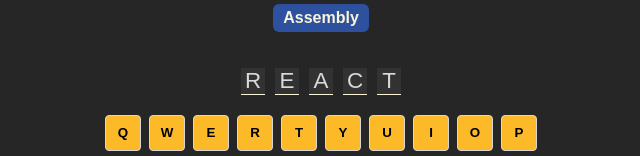
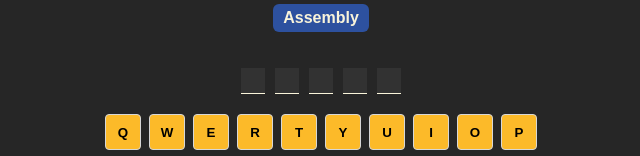
Before and after one commit to Halcyon666/react-daily-learn, a React (Vite) app: page / in a window 1280 px wide. Shown: the part 399-555 px from the top of the page, without its empty margins (319-959 px from the left). Built offline with nearby package versions, Linux system fonts and the light colour scheme.

Commit message:
course version only display ....

```diff
--- a/src/assembly endgame/App.tsx
+++ b/src/assembly endgame/App.tsx
@@ -5,9 +5,20 @@ import clsx from "clsx";
 
 export default function AssemblyEndgame() {
   const [currentWord, setCurrentWord] = useState("react");
+  const [guessedLetters, setGuessedLetters] = useState<string[]>([]);
+
   const currentWordElements = currentWord.split("").map((character, index) => (
     // no change the array so use index directly
-    <span key={index}>{character.toUpperCase()}</span>
+    <span key={index}>
+      {/* fixed length position and prefill, no append, It is smart.
+      R --- guessedLetters includes ? ture display R, otherwise ""
+      E --- see above
+      A --- see above
+      C --- see above
+      T --- see above
+      */}
+      {guessedLetters.includes(character) ? character.toUpperCase() : ""}
+    </span>
   ));
   const alphabet = "qwertyuiopasdfghjkl";
 
@@ -35,8 +46,6 @@ export default function AssemblyEndgame() {
       );
     });
   };
-
-  const [guessedLetters, setGuessedLetters] = useState<string[]>([]);
 
   const keyboardClick = (letter: string) => {
     setGuessedLetters((prevLetters) =>
--- a/src/assembly endgame/index.css
+++ b/src/assembly endgame/index.css
@@ -85,6 +85,7 @@ section.word span {
     background-color: #323232;
     border-bottom: 1px solid #F9F4DA;
     min-width: 24px;
+    min-height: 26.4px;
     text-align: center;
 }
 
```
